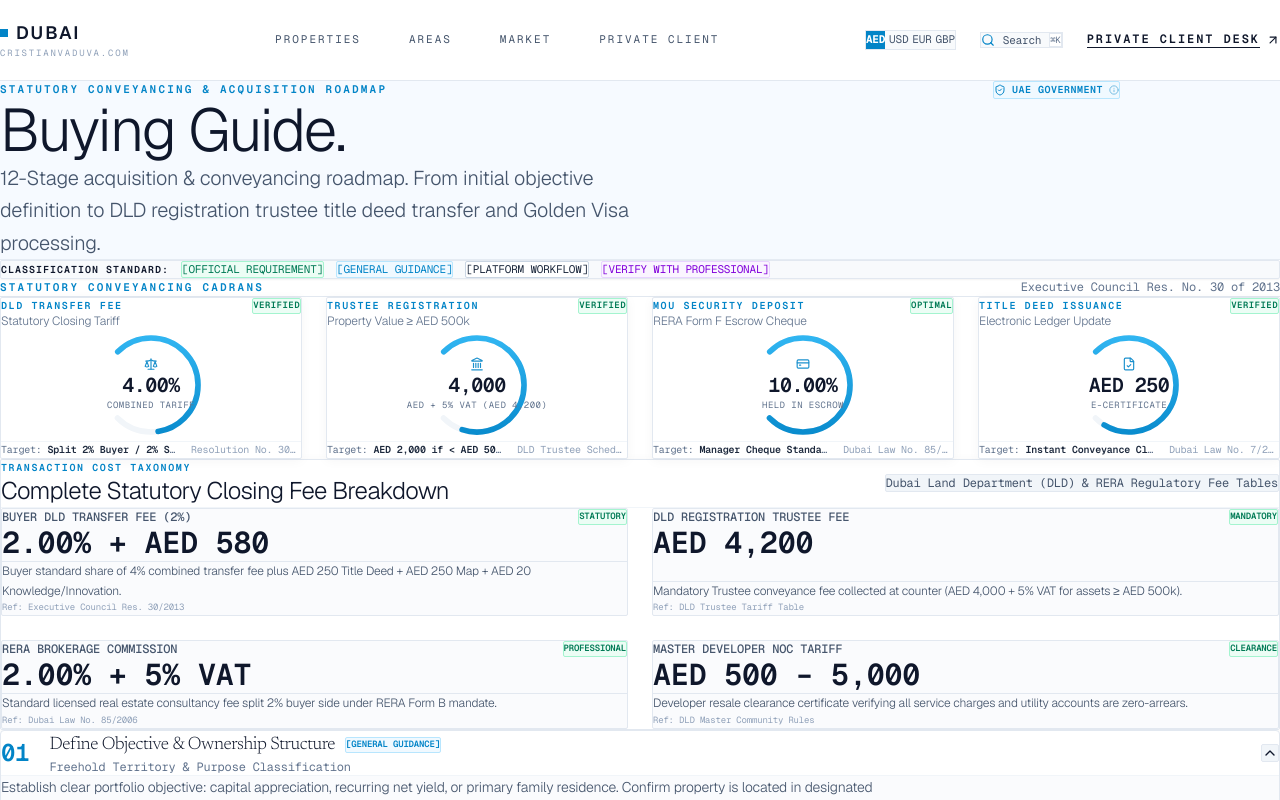
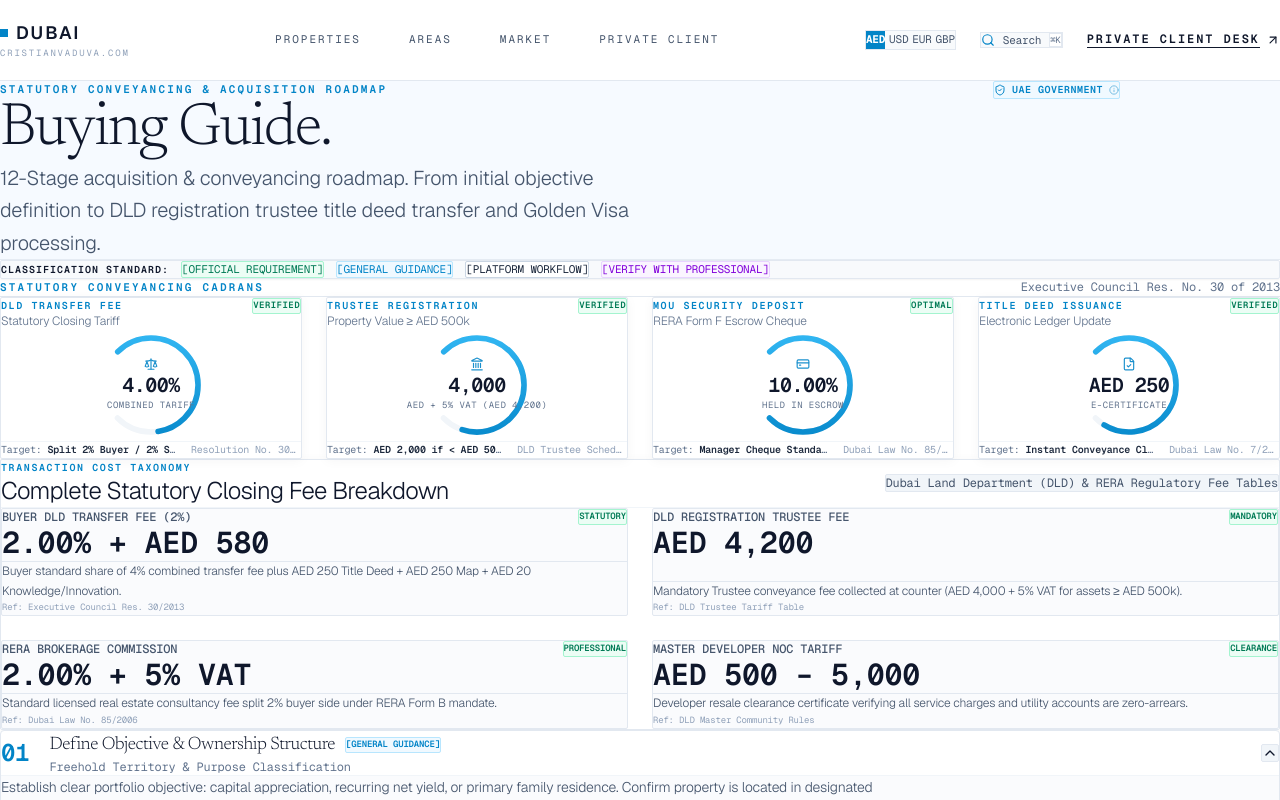
Before and after one commit to myremaxclubcristianv/DUBAI, a Next.js app: page /buying-guide in a window 1280 px wide. Shown: the top 800 px of the page. Built offline with nearby package versions, Linux system fonts and the light colour scheme.

Commit message:
rebuild: comprehensive site-wide luxury editorial architecture across all routes

```diff
--- a/src/components/layout/layout-primitives.tsx
+++ b/src/components/layout/layout-primitives.tsx
@@ -172,7 +172,7 @@ export function EditorialHeading({
   }
 
   return (
-    <Tag className={cn(sizeClasses[size], 'text-slate-900', className)} {...props}>
+    <Tag className={cn('font-serif', sizeClasses[size], 'text-slate-900', className)} {...props}>
       {children}
     </Tag>
   )
@@ -466,7 +466,7 @@ export function SectionHeader({
     <div className={cn('w-full flex flex-col md:flex-row md:items-end justify-between gap-6 mb-10 sm:mb-14', className)}>
       <div className="space-y-3 max-w-2xl">
         {eyebrow && typeof eyebrow === 'string' ? <Eyebrow>{eyebrow}</Eyebrow> : eyebrow}
-        <h2 className="text-3xl sm:text-4xl lg:text-5xl font-light tracking-[-0.03em] leading-tight text-slate-900">
+        <h2 className="text-3xl sm:text-4xl lg:text-5xl font-light tracking-[-0.03em] leading-tight text-slate-900 font-serif">
           {title}
         </h2>
         {description && (
@@ -506,7 +506,7 @@ export function PageIntro({
           {badge}
         </div>
         <div className="space-y-4">
-          <h1 className="text-4xl sm:text-5xl lg:text-6xl font-light tracking-[-0.03em] leading-[1.05] text-slate-900">
+          <h1 className="text-4xl sm:text-5xl lg:text-6xl font-light tracking-[-0.03em] leading-[1.05] text-slate-900 font-serif">
             {title}
           </h1>
           {description && (
```
